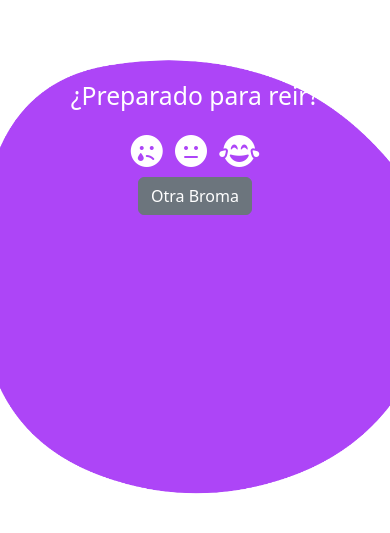
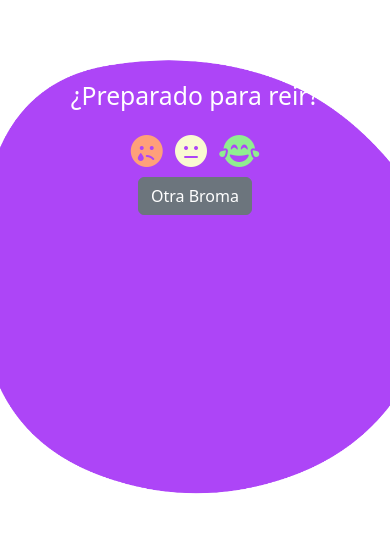
Before and after one commit to AlexMafaluno/S4--API, a website: page index.html in a window 390 px wide. Shown: the part 167-700 px from the top of the page. Drawn offline with nearby package versions, Linux system fonts and the light colour scheme; no server answers.

Commit message:
Diseño Responsive

```diff
--- a/index.html
+++ b/index.html
@@ -31,12 +31,12 @@
         <div class="col-sm-12 col-md-12 col-ls-12 col-xl-12 mx-sm-auto ">
               <img class="dot" src="./images/Dot.png" class="img-fluid" alt="dot"/>
         </div>
-        <div id="bromas"  class="col-sm-12 col-md-12 col-ls-12 col-xl-12 mx-auto " >
+        <div id="bromas"  class="col-sm-12 col-md-12 col-ls-12 col-xl-12 mx-sm-auto " >
                 <h2 class="text-white">¿Preparado para reir?</h2>
                 <div id="result" class="text-white  my-4"></div>
-                <i class="fa-solid fa-face-sad-tear icono" onclick="puntuarBroma(1)"></i>
-                <i class="fa-solid fa-face-meh  icono mx-2" onclick="puntuarBroma(2)"></i>
-                <i class="fa-solid fa-face-grin-tears  icono" onclick="puntuarBroma(3)"></i><br>
+                <button class="" onclick="puntuarBroma(1)"><i class="fa-solid fa-face-sad-tear icono rojo"></i></button>
+                <button onclick="puntuarBroma(2)"><i class="fa-solid fa-face-meh  icono amarillo mx-2" ></i> </button>
+                <button onclick="puntuarBroma(3)" ><i class="fa-solid fa-face-grin-tears  icono verde" ></i> </button> <br>
                 <button type="button" id ="otra-broma" class="mt-2 btn btn-secondary" onclick="main()">Otra Broma</button>
         </div>
     </div>
--- a/styles/styles2.scss
+++ b/styles/styles2.scss
@@ -37,10 +37,45 @@ img.dot {
     padding: auto;
 
   }
+  button {
+    background: none;
+    border: none;
+    padding: 0;
+    cursor: pointer;
+}
 
 .icono {
     font-size: 2rem;
-    color: white;
+}
+.icono.rojo {
+    color: lightsalmon;
+}
+.icono.amarillo {
+  color: lightgoldenrodyellow;
 }
 
+.icono.verde {
+  color: lightgreen;
+}
+@media only screen and (max-width: 600px) {
+  .img.dot{
+
+    position: absolute;
+    margin-top: 200px;
+    top: 30%;
+    left: 40%;
+    transform: translate(-50%, -50%);
+    z-index: 1;
+    width: auto;
+    height: auto;
+}
+#bromas {
+  position: relative;
+  margin-top: 100px;
+  /* Asegura que el contenido esté encima */
+}
+
+}
+
+
 @import "../node_modules/bootstrap/scss/bootstrap.scss";
```
Also changed, not shown: styles/styles2.css, 1 other file.
